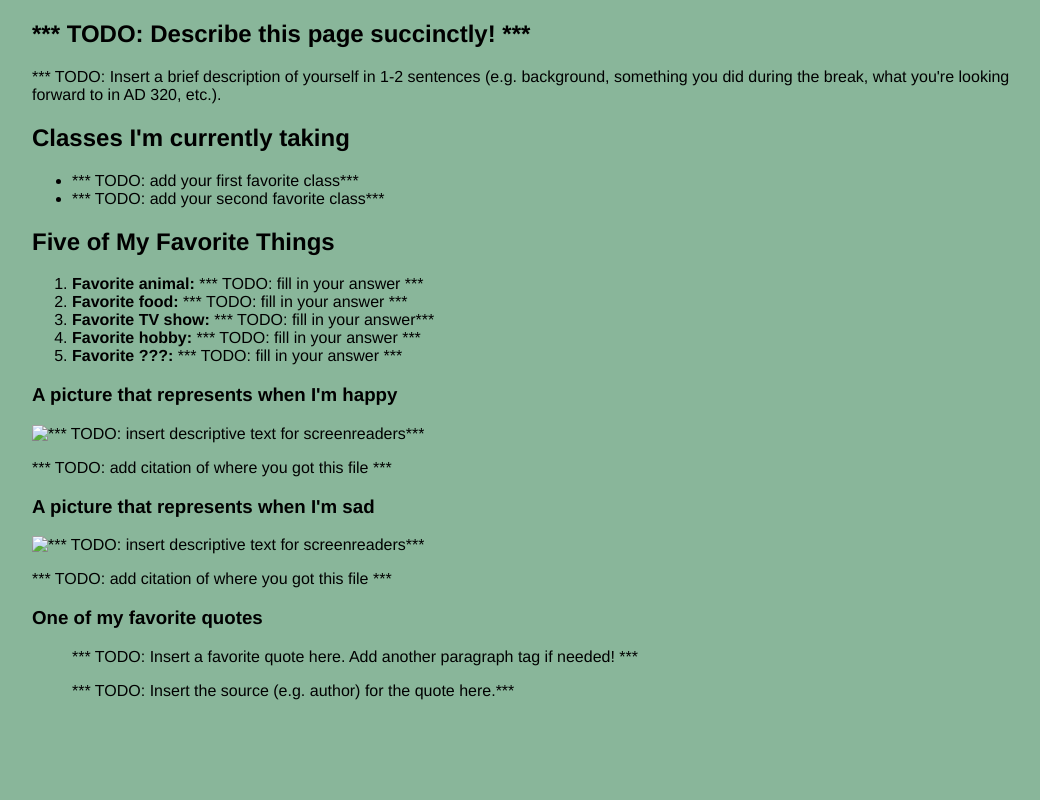
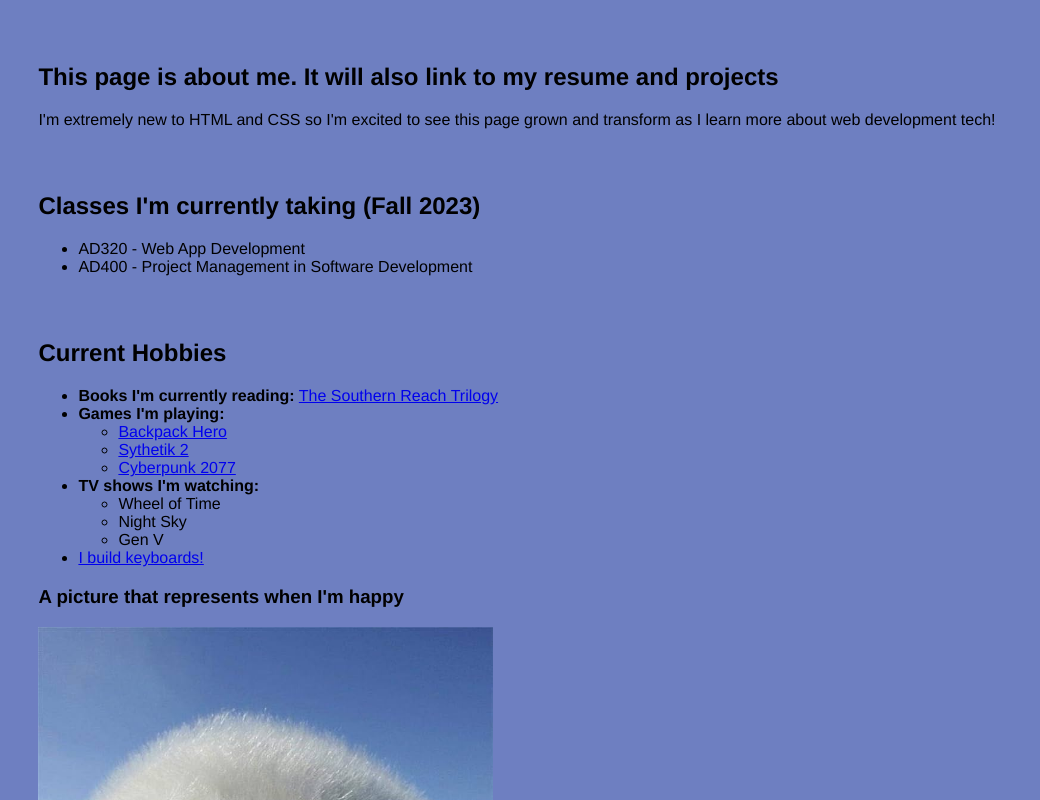
Before and after one commit to ProfessorCattington/AD320_Creative_Project, a plain HTML site: page about.html in a window 1280 px wide. Shown: the top 800 px of the page, without its empty margins (96-1136 px from the left). Drawn offline with Linux system fonts and the light colour scheme.

Commit message:
first commit. followed directions in the readme file

```diff
--- a/about.html
+++ b/about.html
@@ -10,11 +10,11 @@
 
 <!--
   ***
-  TODO: fill in your header
-  INSERT YOUR NAME HERE
-  INSERT THE CURRENT DATE HERE
+  Michael Lezon
+  10/8/2023
 
-  WRITE A 2-3 SENTENCE FILE DESCRIPTION HERE
+  A page briefly describing my interests, hobbies, and study focus at NSC. This page will
+  link to other pages that I build as part of a cumulative HTML/wed development project (AD320) at NSC.
   ***
 -->
 <html lang="en">
@@ -25,59 +25,49 @@
   </head>
   <body>
     <section>
-      <h1>*** TODO: Describe this page succinctly! ***</h1>
+      <h1>This page is about me. It will also link to my resume and projects</h1>
       <p>
-        *** TODO: Insert a brief description of yourself in 1-2 sentences (e.g. background,
-        something you did during the break, what you're looking forward to in AD 320, etc.).
+        I'm extremely new to HTML and CSS so I'm excited to see this page grown and transform as I learn more about web development tech!
       </p>
     </section>
 
     <section>
-      <h2>Classes I'm currently taking</h2>
-      <!--
-        *** TODO: Finish the following unordered list with classes you are currently taking (in order
-        of most-to-least favorite). We've shown you two list items, but you may need to add more.
-      -->
+      <h2>Classes I'm currently taking (Fall 2023)</h2>
       <ul>
-        <li>*** TODO: add your first favorite class***</li>
-        <li>*** TODO: add your second favorite class***</li>
+        <li>AD320 - Web App Development</li>
+        <li>AD400 - Project Management in Software Development</li>
       </ul>
     </section>
 
     <section>
-      <h2>Five of My Favorite Things</h2>
-      <!--
-        ***
-        TODO: Finish the following list of your favorite things (you can customize the
-        categories if you'd like!).
+      <h2>Current Hobbies</h2>
 
-        Wrap your answer for at least one favorite thing inside of
-        an <a> tag, linking to a related page (e.g. a wikipedia page of your favorite animal).
-        If you have multiple favorites in a category, try a nested list inside of an li!
-        ***
-      -->
-      <ol>
-        <li><strong>Favorite animal:</strong> *** TODO: fill in your answer ***</li>
-        <li><strong>Favorite food:</strong> *** TODO: fill in your answer ***</li>
-        <li><strong>Favorite TV show:</strong> *** TODO: fill in your answer***</li>
-        <li><strong>Favorite hobby:</strong> *** TODO: fill in your answer ***</li>
-        <li><strong>Favorite ???:</strong> *** TODO: fill in your answer ***</li>
-      </ol>
-
-      <!--
-        ***
-        TODO: Find two images that represent when you're happy and when you're sad (consider
-        Google Image Search) but remember to cite your sources
-        ***
-      -->
+      <ul>
+        <li><strong>Books I'm currently reading:</strong>
+          <a href="https://en.wikipedia.org/wiki/Southern_Reach_Trilogy">The Southern Reach Trilogy</a>
+        </li>
+        <li><strong>Games I'm playing:</strong>
+          <ul>
+            <li><a href = "https://store.steampowered.com/app/1970580/Backpack_Hero/"> Backpack Hero</a></li>
+            <li><a href = "https://www.flowfiregames.com/"> Sythetik 2</a></li>
+            <li><a href = "https://www.cdprojektred.com/en"> Cyberpunk 2077</a></li>
+          </ul>
+        <li><strong>TV shows I'm watching:</strong>
+          <ul>
+            <li>Wheel of Time</li>
+            <li>Night Sky</li>
+            <li>Gen V</li>
+          </ul></li>
+        <li><a href = "keyboards.html">I build keyboards!</a><strong></strong></li>
+      </ul>
 
       <h3>A picture that represents when I'm happy</h3>
-      <img src="*** TODO: add image file***" alt="*** TODO: insert descriptive text for screenreaders***">
-      <p>*** TODO: add citation of where you got this file ***</p>
+      <img src="happy_seal.jpg" alt="Only feel happiness">
+      <p>preview image for product listing: https://www.amazon.com/USWay-186446-Happy-Saddleback-Poster/dp/B07PVQN7QN?th=1</p>
 
       <h3>A picture that represents when I'm sad</h3>
-      <img src="*** TODO: add image file***" alt="*** TODO: insert descriptive text for screenreaders***">
-      <p>*** TODO: add citation of where you got this file ***</p>
+      <img src="sad_cat.jpg" alt="Remove unhappiness">
+      <p>google search for sad kitties: https://knowyourmeme.com/memes/crying-cat*</p>
 
       <h3>One of my favorite quotes</h3>
       <!--
@@ -88,10 +78,8 @@
       -->
       <article>
         <blockquote>
-          <p>
-            *** TODO: Insert a favorite quote here. Add another paragraph tag if needed! ***
-          </p>
-          <footer>*** TODO: Insert the source (e.g. author) for the quote here.***</footer>
+          <p> “If you wish to make an apple pie from scratch, you must first invent the universe.” </p>
+          <footer>Carl Sagan, Cosmos</footer>
         </blockquote>
       </article>
     </section>
--- a/styles.css
+++ b/styles.css
@@ -10,9 +10,29 @@
   Note: This body rule set is to get you started
 */
 body {
-  background-color: rgb(137, 182, 154);
+  background-color: rgb(110, 127, 193);
   font-family: "Helvetica", sans-serif;
-  margin-left: auto;
-  margin-right: auto;
-  width: 80%;
 }
+
+img{
+  width: 40%;
+  height: 40%;
+}
+.intro{
+  display: flex;
+  flex-direction: column;
+  align-items: center;
+}
+
+aside {
+  display: block;
+  width: 200px;
+  height: 1000px;
+  margin-right: 5%;
+  float: left;
+  background-color: rgb(34, 108, 97);
+}
+section{
+  margin-left: 10%;
+  margin-top: 5%;
+}
```
Also changed, not shown: keyboards.html (added, +99 -0 lines), happy_seal.jpg (added), sad_cat.jpg (added).
